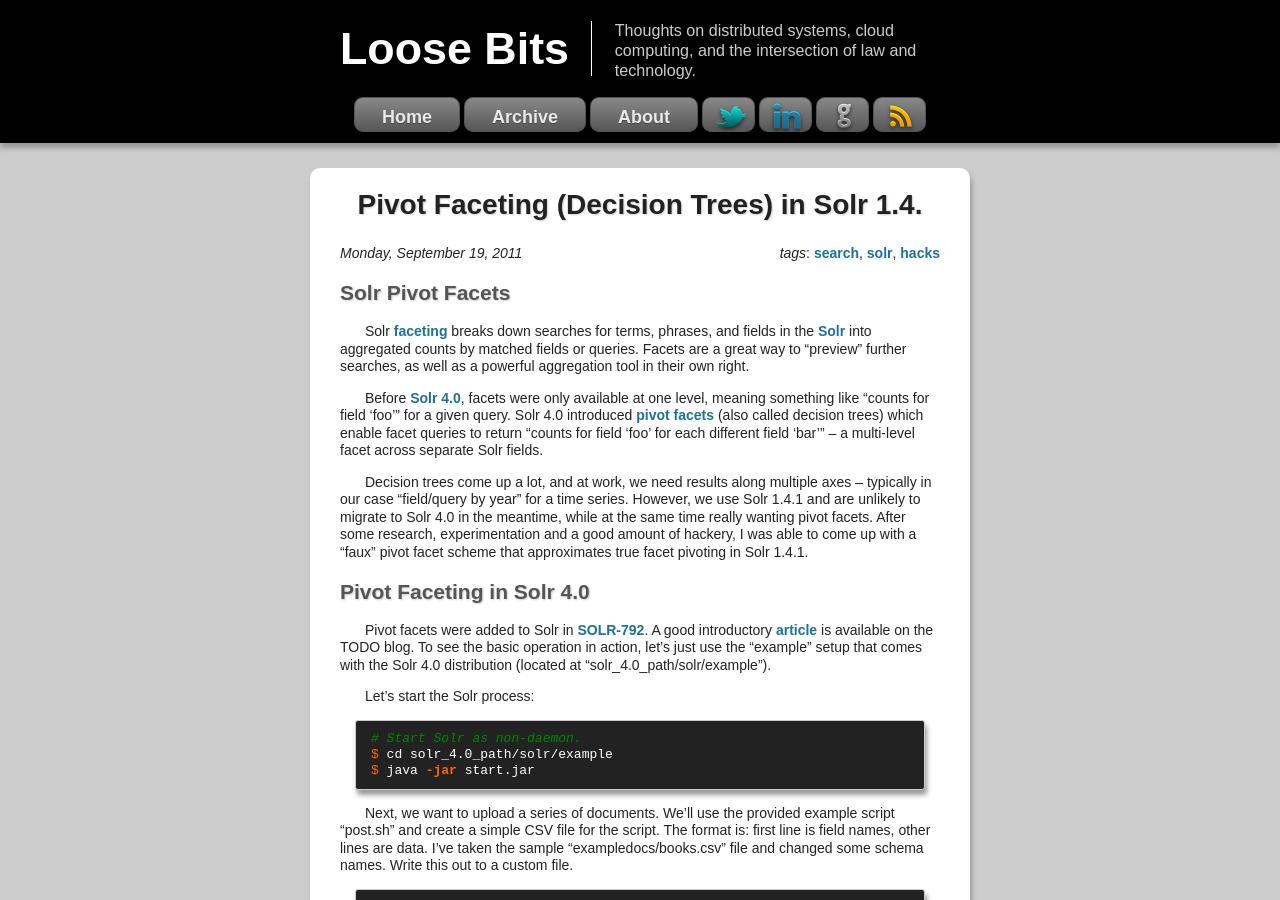
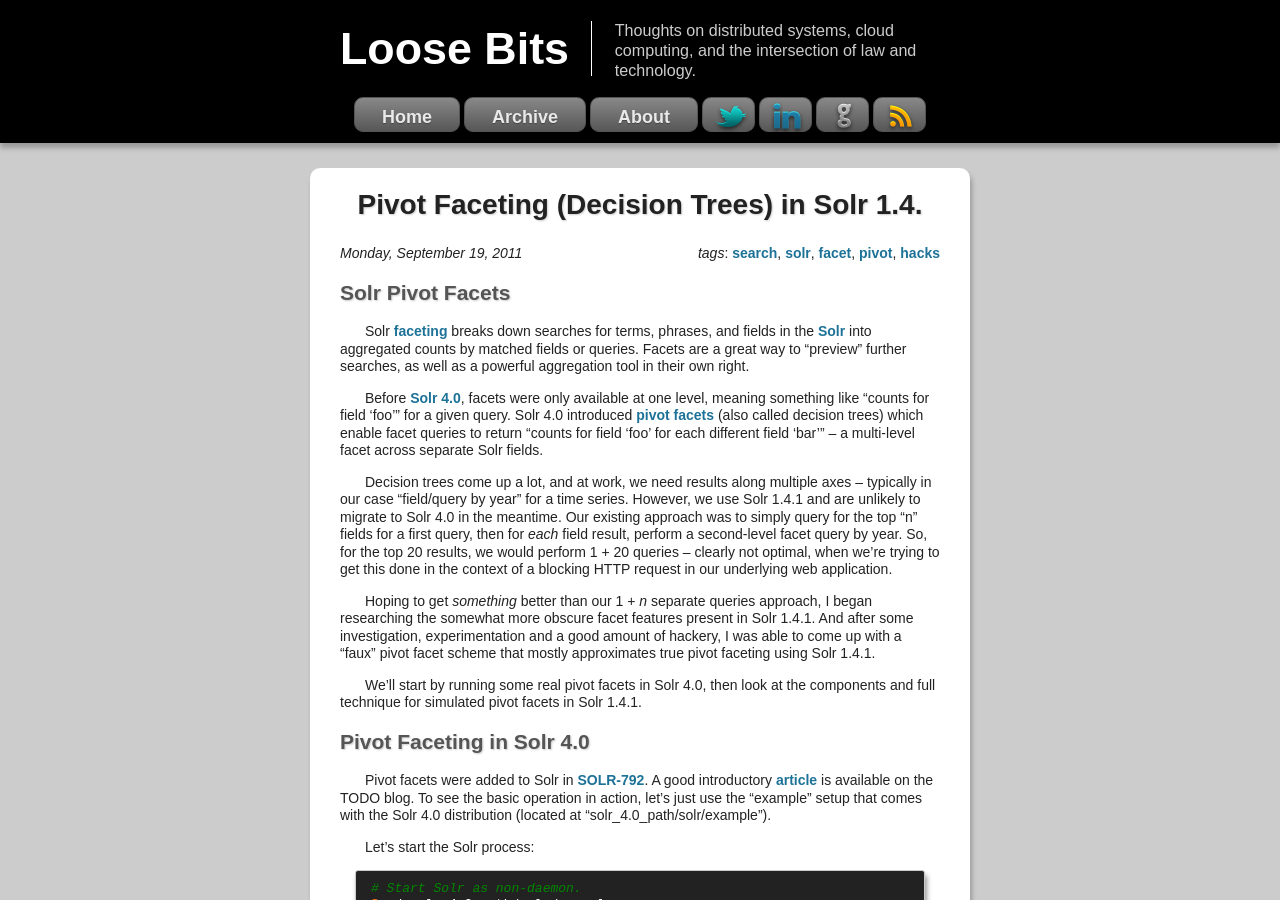
Before and after one commit to ryan-roemer/loose-bits, a Jekyll site: the page built from _posts/2011-09-19-pivot-facets-solr.md, in a window 1280 px wide and 900 px high. Built offline with Jekyll 4.4.1, drawn with Linux system fonts in a browser that asks for light colours; Markdown is read by kramdown in place of the engine named in the settings; comment, search, counter and statistics services are not loaded; some of the changed text lies outside the part shown.

Commit message:
Solr Post: Clean up, and prepare for final section.

```diff
--- a/_posts/2011-09-19-pivot-facets-solr.md
+++ b/_posts/2011-09-19-pivot-facets-solr.md
@@ -3,7 +3,7 @@
 title: Pivot Faceting (Decision Trees) in Solr 1.4.
 description: TODO
 date: 2011-09-19 16:00:00 UTC
-tags: ['search', 'solr', 'hacks']
+tags: ['search', 'solr', 'facet', 'pivot', 'hacks']
 ---
 
 ## Solr Pivot Facets
@@ -20,10 +20,21 @@
 
 Decision trees come up a lot, and at work, we need results along multiple
 axes -- typically in our case "field/query by year" for a time series. However,
-we use Solr 1.4.1 and are unlikely to migrate to Solr 4.0 in the meantime,
-while at the same time really wanting pivot facets. After some research,
-experimentation and a good amount of hackery, I was able to come up with a
-"faux" pivot facet scheme that approximates true facet pivoting in Solr 1.4.1.
+we use Solr 1.4.1 and are unlikely to migrate to Solr 4.0 in the meantime.
+Our existing approach was to simply query for the top "n" fields for a first
+query, then for *each* field result, perform a second-level facet query by
+year. So, for the top 20 results, we would perform 1 + 20 queries -- clearly
+not optimal, when we're trying to get this done in the context of a blocking
+HTTP request in our underlying web application.
+
+Hoping to get *something* better than our 1 + *n* separate queries approach,
+I began researching the somewhat more obscure facet features present in Solr
+1.4.1. And after some investigation, experimentation and a good amount of
+hackery, I was able to come up with a "faux" pivot facet scheme that
+mostly approximates true pivot faceting using Solr 1.4.1.
+
+We'll start by running some real pivot facets in Solr 4.0, then look at the
+components and full technique for simulated pivot facets in Solr 1.4.1.
 
 ## Pivot Faceting in Solr 4.0
 
@@ -31,6 +42,8 @@
 [article][solrpl_pivot] is available on the TODO blog. To see the basic
 operation in action, let's just use the "example" setup that comes with
 the Solr 4.0 distribution (located at "solr_4.0_path/solr/example").
+
+<!-- more start -->
 
 Let's start the Solr process:
 
@@ -425,8 +438,19 @@
   * **fantasy**: 3
   * **scifi**: 1
 
+Victory!
 
 ## Discussion and Practical Implications
+
+Our "price by genre" example is a bit simplistic in that we can mostly get
+the same results with two standard Solr 1.4.1 facet field queries. But, the
+faux pivot facet technique really shines for a "foo by bar"-type query where
+there are large numbers of first ("foo") level facet results. Say, the first
+level has 10 results -- in the standard way with Solr 1.4.1, this would mean 11
+queries (one for the top 10 "foo"'s, then one each for the top second-level
+"bar"'s for each "foo"). The faux pivot facet technique cuts this down to 2
+queries total.
+
 
 
 
@@ -441,8 +465,13 @@
 3. Performance: Hits Solr with a lot more separate fq's than separate queries,
    so not necessarily lightening the load on Solr. The main point here is to
    reduce the number of queries.
+4. 3+ level pivot faceting. Discuss this.
+5. Works for:
 
+  * Facet queries
+  * Distributed Solr
 
+6. Do description and check other top matter.
 
 
 
```
Also changed, not shown: other parts of _posts/2011-09-19-pivot-facets-solr.md (+0 -23 lines).
